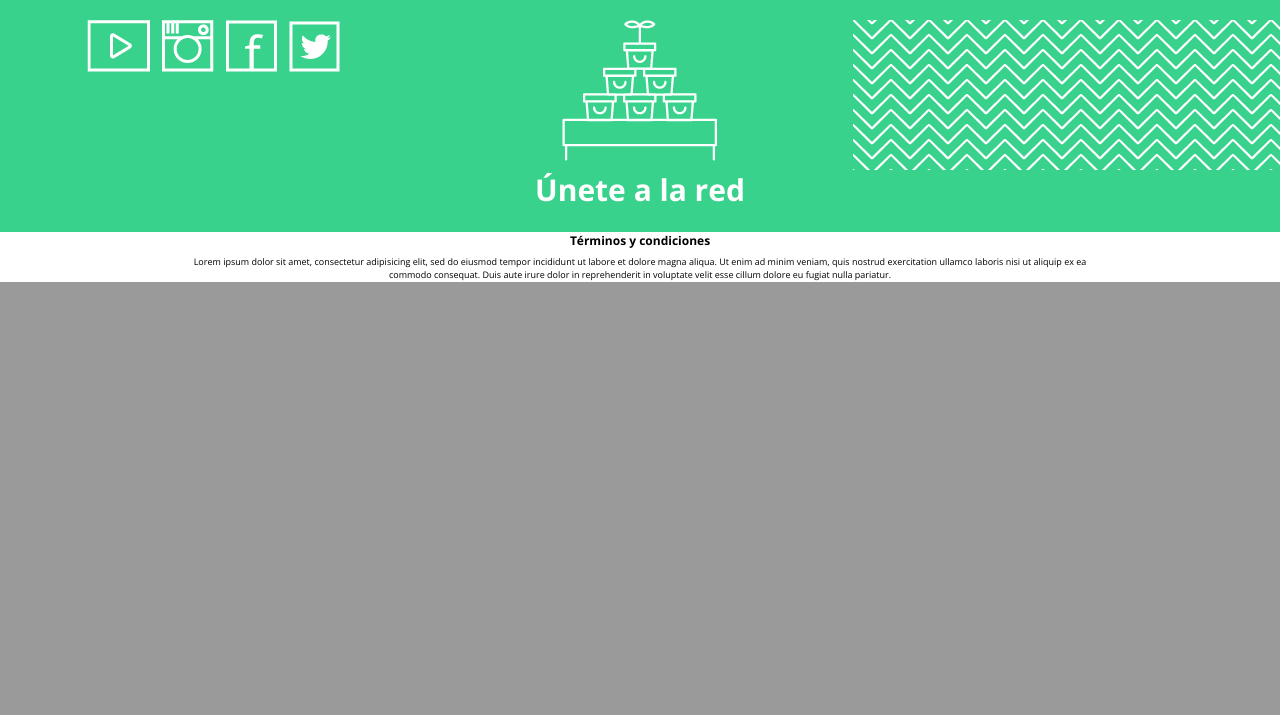
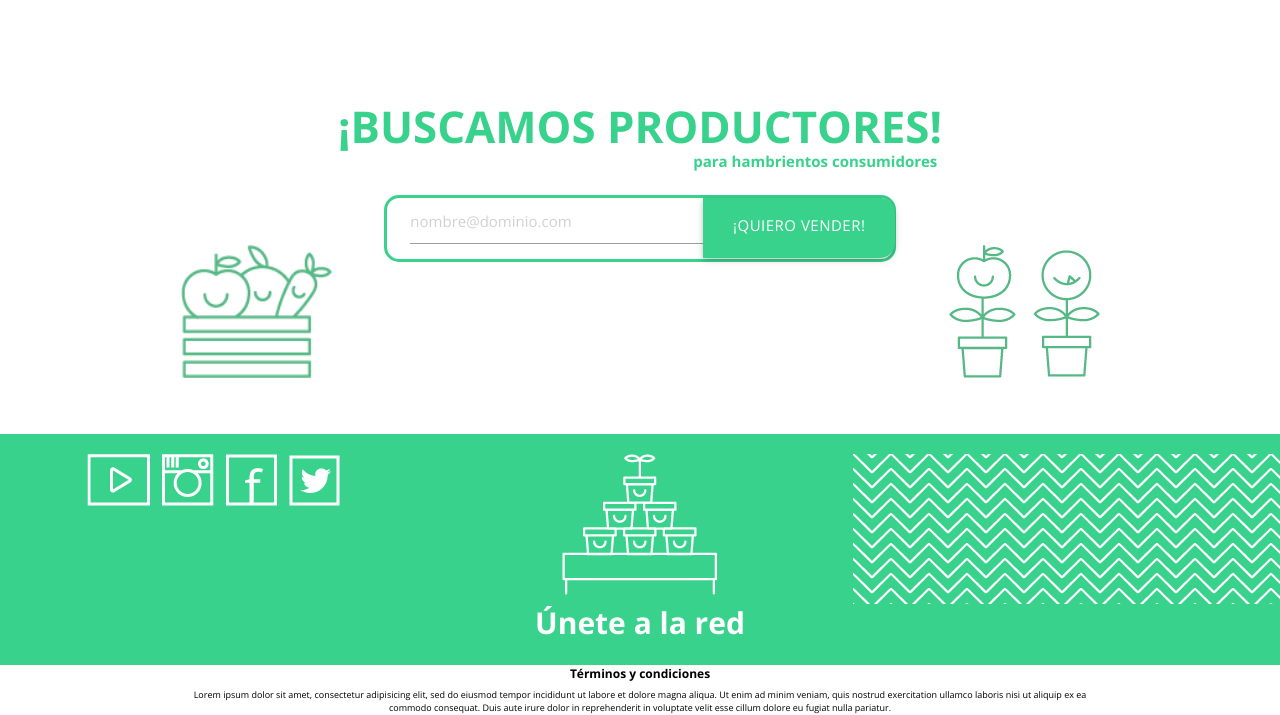
Before and after one commit to hugeek95/Red_maceta, a PHP site: page / in a window 1280 px wide. Shown: the part 1036-1751 px from the top of the page. Before the commit the page ends 1318 px from the top, so only its background shows below. Run offline with PHP 8.4, Linux system fonts and the light colour scheme; some libraries are stand-ins or nearby versions.

Commit message:
Productores
Agrego el campo de buscamos productores.

```diff
--- a/css/style.css
+++ b/css/style.css
@@ -121,7 +121,54 @@ div.encabezado div.container{
 input:not([type]), input[type=text], input[type=password], input[type=email], input[type=url], input[type=time], input[type=date], input[type=datetime], input[type=datetime-local], input[type=tel], input[type=number], input[type=search], textarea.materialize-textarea{
   width: 95%;
 }
-
+/*Productores*/
+.productores {
+    top: 0;
+    left: 0;
+    width: 100%;
+    height: 100%;
+    padding-top: 80px;
+    padding-bottom: 80px;
+    padding-right: 10%;
+    padding-left: 10%;
+}
+.buscamos{
+    border-style: solid;
+    border-radius: 15px;
+    border-color: #38D28C;
+    position: relative;
+}
+.boton{
+    position: absolute;
+    right: -2px;
+    top: 0;
+}
+.boton a.btn-large{
+    height: 60px;
+    border-radius: 0 15px 15px 0;
+}
+.img-buscamos{
+  text-align: center;
+  bottom: -50px;
+  position: relative;
+}
+.img-buscamos img{
+  width: 151px;
+  height: 133px;
+}
+@media only screen and (max-width: 601px) {
+    .boton a.btn-large {
+      height: 60px;
+      border-radius: 15px;
+    }
+    .boton{
+        top: 130%;
+        right: 25%;
+    }
+    .img-buscamos{
+      bottom: -100px;
+    }
+}
 /*Footer*/
 footer div.col{
   text-align: center;
--- a/index.html
+++ b/index.html
@@ -56,7 +56,7 @@
       <!--/Encabezado-->
     </div>
     <!-- /Inicio -->
-    <!--/Qué va a llevar-->
+    <!--Qué va a llevar-->
     <div class="layer">
         <div class="formulario">
           <div class="row">
@@ -76,7 +76,31 @@
         </div>
     </div>
 
-    <!--Qué va a llevar-->
+    <!--/Qué va a llevar-->
+    <!--Buscamos productores-->
+        <div class="productores">
+          <div class="row">
+            <div class="col l12 m12 s12 center-align">
+              <h3 class="llevar green-text">¡BUSCAMOS PRODUCTORES!</h3>
+              <h6 class="consumir green-text">para hambrientos consumidores</h6>
+            </div>
+          </div>
+          <div class="row">
+              <div class="buscamos input-field col l6 push-l3 m12 s12 center-align">
+                <input placeholder="nombre@dominio.com" id="first_name" type="email" class="validate">
+                <div class="boton">
+                <a class="btn-large waves-effect waves-light green">¡Quiero vender!</a>
+                </div>
+              </div>
+              <div class="img-buscamos col l3 pull-l6 m6 s6">
+                <img class="img-responsive" src="img/png/ilus_huacal.png" alt="Únete" />
+              </div>
+              <div class="img-buscamos col l3 m6 s6">
+                <img class="img-responsive" src="img/png/ilus_prdct-consum.png" alt="Únete" />
+              </div>
+          </div>
+        </div>
+    <!--/Buscamos productores-->
     <footer class="page-footer green">
         <div class="row">
               <div class="col l4 push-l4 m4 push-m4 s12">
```
